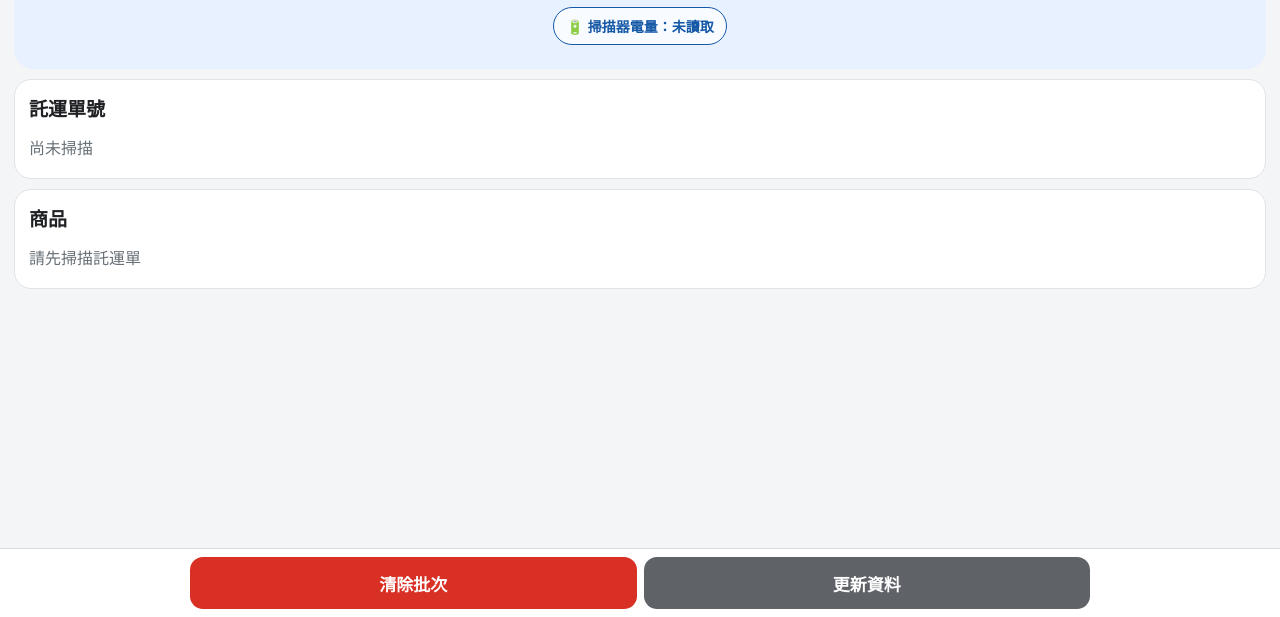
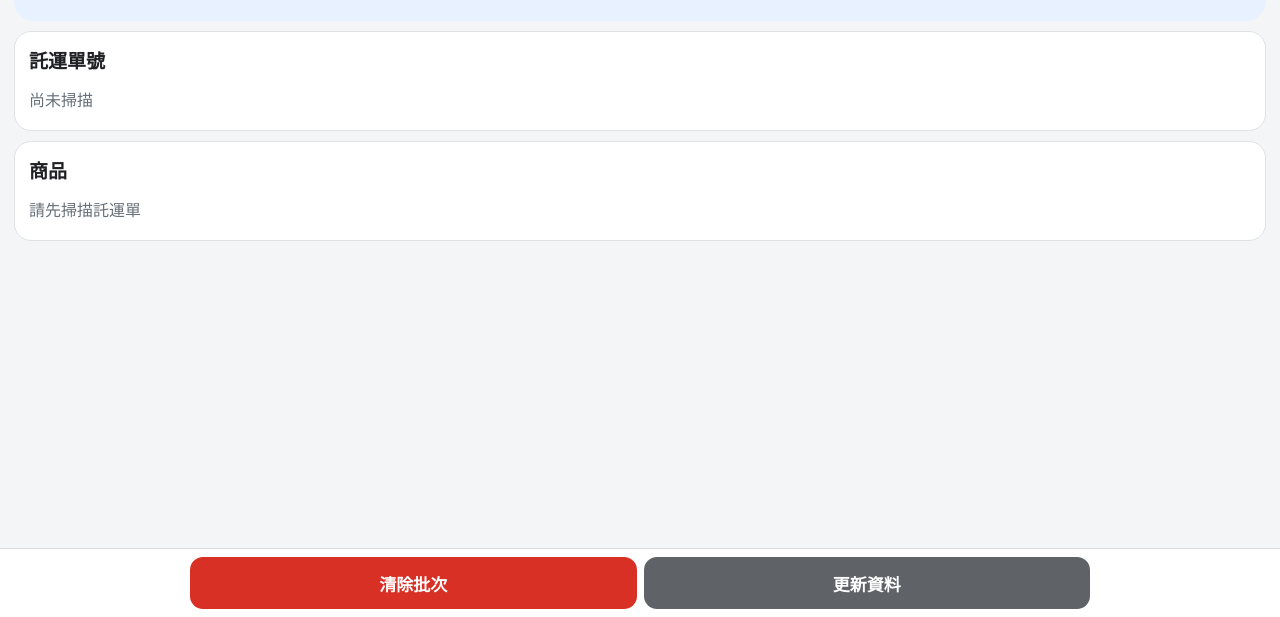
Before and after one commit to MRMOTOROIL/warehouse-scanner, a website: page index.html in a window 1280 px wide. Shown: the part 183-800 px from the top of the page. Drawn offline with Linux system fonts and the light colour scheme.

Commit message:
Fix scanner numeric validation and remove battery UI

```diff
--- a/index.html
+++ b/index.html
@@ -246,24 +246,6 @@
 
       font-weight: 900;
 
-    }
-
-
-
-    .battery-button {
-      margin-top: 10px;
-      min-height: 38px;
-      padding: 7px 12px;
-      border: 1px solid currentColor;
-      border-radius: 999px;
-      background: rgba(255,255,255,.72);
-      color: inherit;
-      font-size: 14px;
-      font-weight: 900;
-    }
-
-    .battery-button:disabled {
-      opacity: .65;
     }
 
     .status-message {
@@ -850,7 +832,6 @@
   <div class="status waiting" id="status">
     <div id="statusTitle" class="status-title">系統啟動中</div>
     <div id="statusMessage" class="status-message">正在讀取商品資料</div>
-    <button id="batteryButton" class="battery-button" type="button" onclick="connectScannerBattery()">🔋 掃描器電量：未讀取</button>
   </div>
 
   <div class="card">
@@ -1156,7 +1137,7 @@ function handleScan(rawValue, source = 'scanner') {
   if (!value || busy) return;
 
   /* 所有掃描輸入一律限制為純數字 */
-  if (!/^\\d+$/.test(value)) {
+  if (!/^\d+$/.test(value)) {
     showError('掃描格式錯誤', '掃描內容必須為數字');
     return;
   }
```
